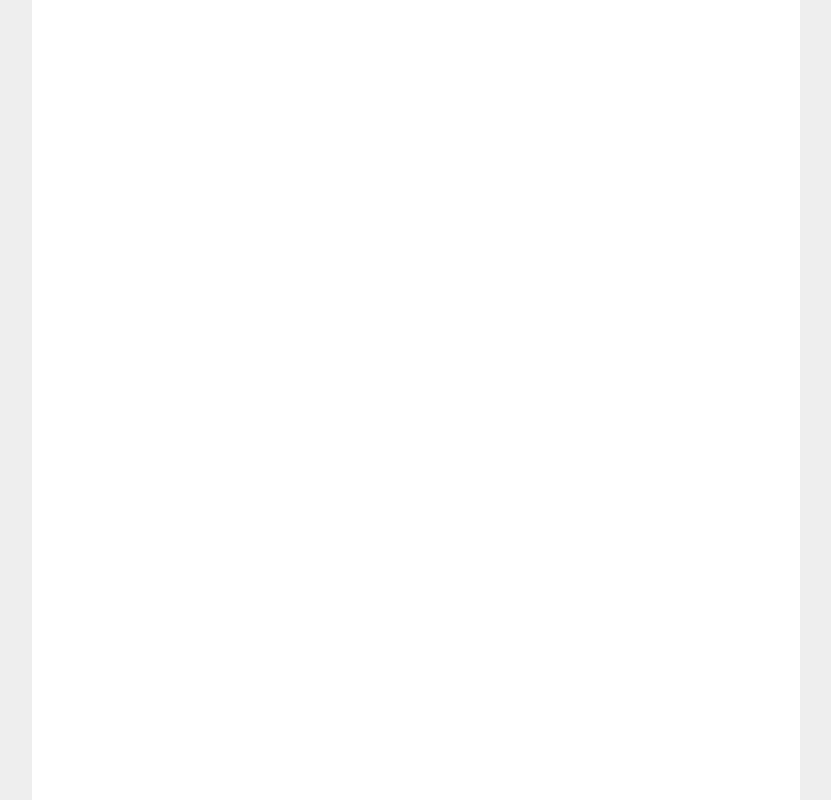
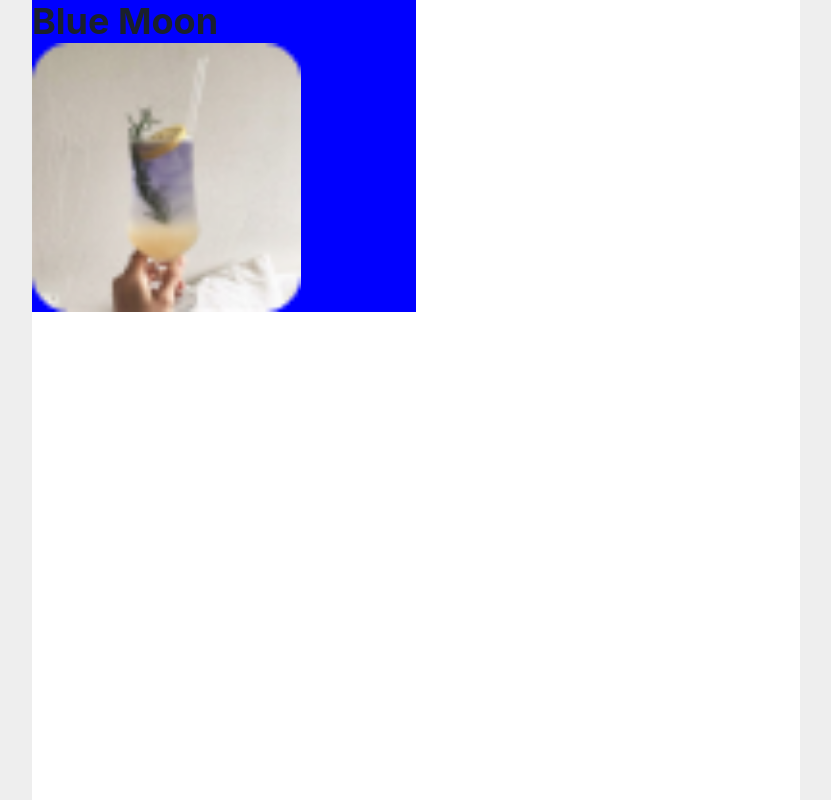
Before and after one commit to CoKothon-sulchup/sulchup-web, a React (Create React App) app: page /view in a window 1280 px wide. Shown: the whole page, without its empty margins (224-1055 px from the left). Built offline with nearby package versions, Linux system fonts and the light colour scheme.

Commit message:
view beginning

```diff
--- a/src/pages/view.tsx
+++ b/src/pages/view.tsx
@@ -9,7 +9,16 @@ import {
   TagRightIcon,
   TagCloseButton,
 } from "@chakra-ui/react";
+import { Heading } from "@chakra-ui/react";
 
 export const View = () => {
-  return <div></div>;
+  return (
+    <Box display="flex">
+      <Box w="90%" h="100%" m="auto" bgColor="blue">
+        <Heading size="xl">Blue Moon</Heading>
+        <Image src="images/cocktail.png" w="70%" />
+      </Box>
+      <Box w="90%" h="100%" m="auto" bgColor="green"></Box>
+    </Box>
+  );
 };
```
